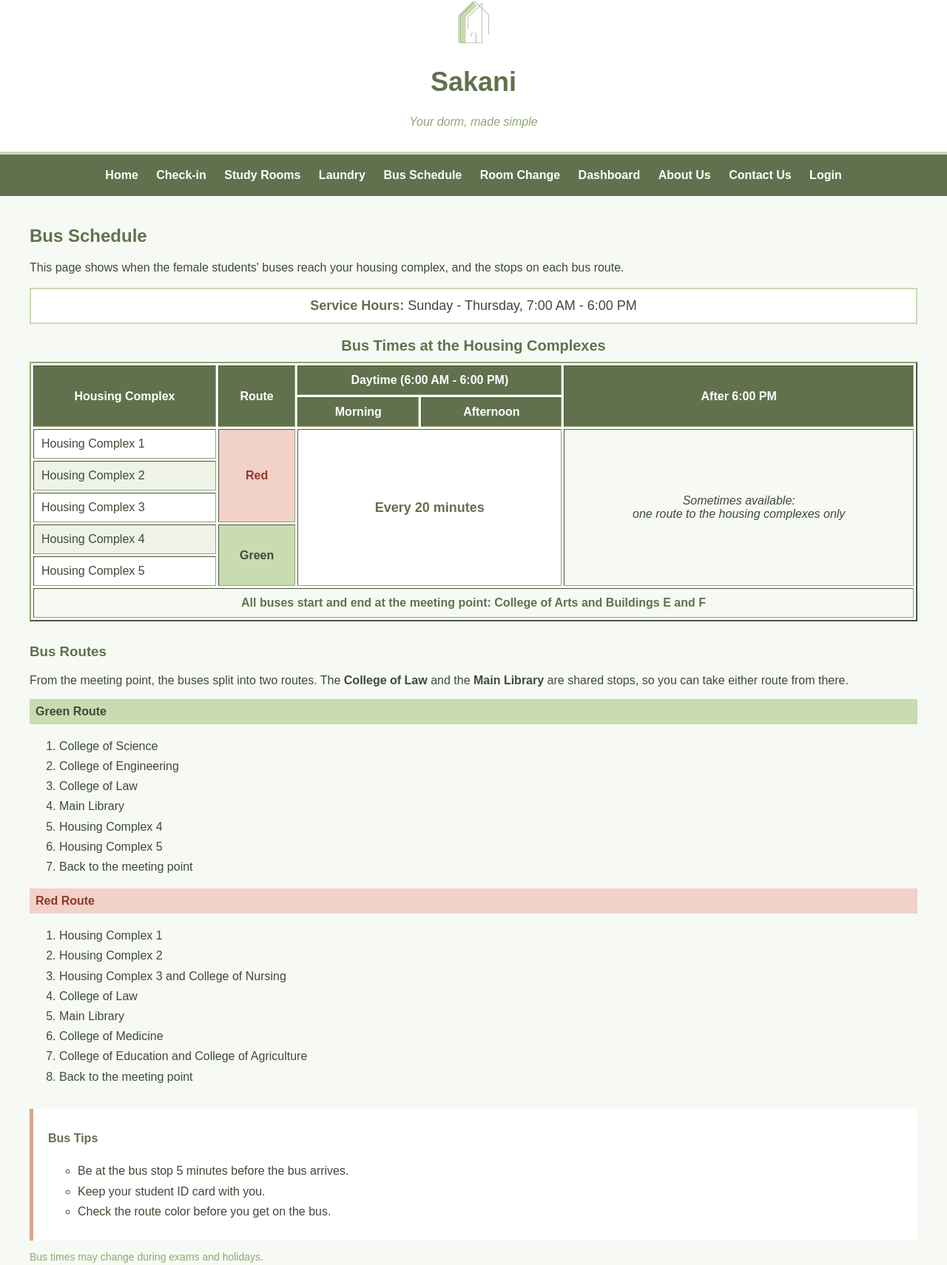
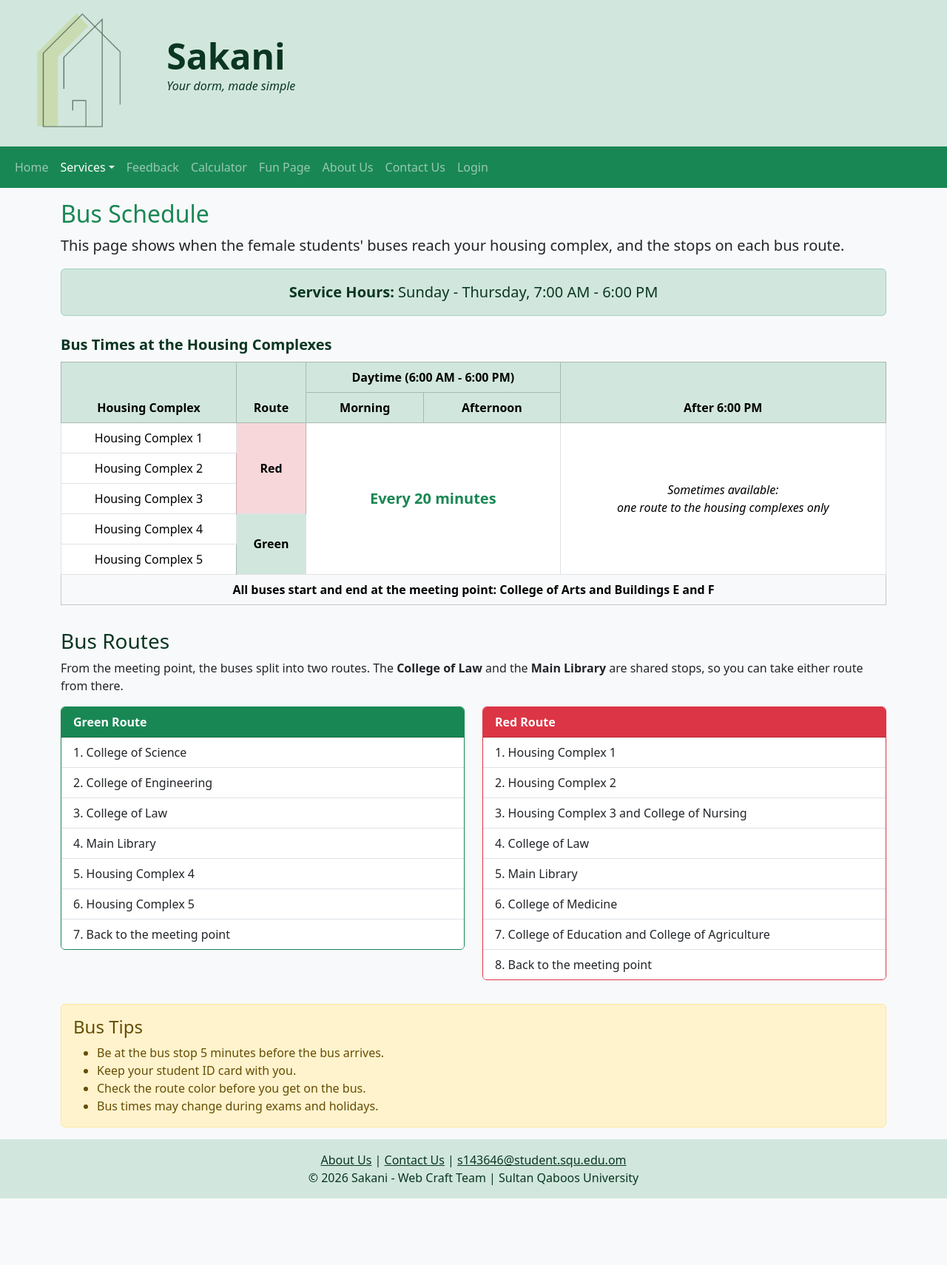
Before and after one commit to Sarah-SQU/sakani, a plain HTML site: page bus.html in a window 1280 px wide. Shown: the part 23-1733 px from the top of the page at 74% size. After the commit the page ends 1643 px from the top, so only its background shows below. Drawn offline with nearby package versions, Linux system fonts and the light colour scheme.

Commit message:
Convert Bus Schedule page

```diff
--- a/bus.html
+++ b/bus.html
@@ -1,165 +1,77 @@
 <!DOCTYPE html>
-<html>
+<html lang="en">
 <head>
   <meta charset="UTF-8">
-    <meta name="viewport" content="width=device-width, initial-scale=1.0">
+  <meta name="viewport" content="width=device-width, initial-scale=1">
   <title>Sakani - Bus Schedule</title>
-    <link rel="stylesheet" href="css/style.css">
+  <link href="https://cdn.jsdelivr.net/npm/bootstrap@5.3.8/dist/css/bootstrap.min.css" rel="stylesheet">
+  <script src="https://cdn.jsdelivr.net/npm/bootstrap@5.3.8/dist/js/bootstrap.bundle.min.js"></script>
+</head>
+<body class="bg-light">
 
-    <!-- Internal CSS: styles used only in this page -->
-    <style type="text/css">
-        /* ===== Service hours box ===== */
-        p.hours {
-            background-color: white;
-            border: 2px solid #C9DBB1;
-            padding: 12px;
-            text-align: center;
-            font-size: 18px;
-        }
 
-        span.hours-label {
-            color: #61714D;
-            font-weight: bold;
-        }
-
-        /* ===== Times table ===== */
-        table.bus {
-            width: 100%;
-            background-color: white;
-            border-color: #8FA870;
-        }
-
-        table.bus caption {
-            font-size: 20px;
-            font-weight: bold;
-            color: #61714D;
-            margin-bottom: 10px;
-        }
-
-        table.bus th {
-            background-color: #61714D;
-            color: white;
-        }
-
-        th.sub {
-            background-color: #8FA870;
-        }
-
-        td.alt {
-            background-color: #EEF3E6;
-        }
-
-        td.green {
-            background-color: #C9DBB1;
-            color: #3F4A37;
-            font-weight: bold;
-        }
-
-        td.red {
-            background-color: #F2D1C9;
-            color: #8B3A2B;
-            font-weight: bold;
-        }
-
-        td.freq {
-            font-size: 18px;
-            font-weight: bold;
-            color: #61714D;
-        }
-
-        td.evening {
-            background-color: #F7F9F4;
-            font-style: italic;
-        }
-
-        tr.note td {
-            background-color: #F7F9F4;
-            color: #61714D;
-            font-weight: bold;
-        }
-
-        /* ===== Routes ===== */
-        div.main h3 {
-            color: #61714D;
-            margin-top: 30px;
-        }
-
-        ol.route {
-            list-style-type: decimal;
-            line-height: 170%;
-        }
-
-        p.green-title {
-            background-color: #C9DBB1;
-            color: #3F4A37;
-            font-weight: bold;
-            padding: 8px;
-        }
-
-        p.red-title {
-            background-color: #F2D1C9;
-            color: #8B3A2B;
-            font-weight: bold;
-            padding: 8px;
-        }
-
-        /* ===== Tips box ===== */
-        div.tips {
-            background-color: white;
-            border-left: 5px solid #D4A88C;
-            padding: 10px 20px;
-            margin-top: 30px;
-        }
-
-        div.tips h4 {
-            color: #61714D;
-        }
-
-        ul.tips-list {
-            list-style-type: circle;
-            line-height: 170%;
-        }
-    </style>
-</head>
-<body>
-
-    <div class="header">
-        <!-- logo + site name -->
-        <img src="images/sakani_icon.PNG" alt="Sakani logo" id="logo">
-        <h1>Sakani</h1>
-        <p>Your dorm, made simple</p>
+  <div class="container-fluid bg-success-subtle">
+    <div class="row align-items-center">
+      <div class="col-4 col-sm-3 col-lg-2 mt-3 mb-3">
+        <img src="images/sakani_icon.PNG" alt="Sakani logo" class="img-fluid mx-auto d-block">
+      </div>
+      <div class="col-8 col-sm-9 col-lg-10 mt-3 mb-3">
+        <h1 class="display-5 fw-bold text-success-emphasis mb-0">Sakani</h1>
+        <p class="fst-italic text-success-emphasis mb-0">Your dorm, made simple</p>
+      </div>
+    </div>
   </div>
 
-    <div class="menu">
-        <!-- navigation links -->
-        <ul>
-            <li><a href="index.html">Home</a></li>
-            <li><a href="checkin.html">Check-in</a></li>
-            <li><a href="study-rooms.html">Study Rooms</a></li>
-            <li><a href="laundry.html">Laundry</a></li>
-            <li><a href="bus.html">Bus Schedule</a></li>
-            <li><a href="room-change.html">Room Change</a></li>
-            <li><a href="dashboard.html">Dashboard</a></li>
-            <li><a href="about.html">About Us</a></li>
-            <li><a href="contact.html">Contact Us</a></li>
-            <li><a href="login.html">Login</a></li>
+
+  <nav class="navbar navbar-expand-lg bg-success navbar-dark">
+    <div class="container-fluid">
+      <button class="navbar-toggler" type="button" data-bs-toggle="collapse" data-bs-target="#mainMenu">
+        <span class="navbar-toggler-icon"></span>
+      </button>
+      <div class="collapse navbar-collapse" id="mainMenu">
+        <ul class="navbar-nav">
+          <li class="nav-item"><a class="nav-link" href="index.html">Home</a></li>
+          <li class="nav-item dropdown">
+            <a class="nav-link dropdown-toggle active" href="#" data-bs-toggle="dropdown">Services</a>
+            <ul class="dropdown-menu">
+              <li><a class="dropdown-item" href="checkin.html">Nightly Check-in</a></li>
+              <li><a class="dropdown-item" href="study-rooms.html">Study Rooms</a></li>
+              <li><a class="dropdown-item" href="laundry.html">Laundry</a></li>
+              <li><a class="dropdown-item active" href="bus.html">Bus Schedule</a></li>
+              <li><a class="dropdown-item" href="room-change.html">Room Change</a></li>
+              <li><hr class="dropdown-divider"></li>
+              <li><a class="dropdown-item" href="dashboard.html">Supervisor Dashboard</a></li>
+            </ul>
+          </li>
+          <li class="nav-item"><a class="nav-link" href="questionnaire.html">Feedback</a></li>
+          <li class="nav-item"><a class="nav-link" href="calculate.html">Calculator</a></li>
+          <li class="nav-item"><a class="nav-link" href="funpage.html">Fun Page</a></li>
+          <li class="nav-item"><a class="nav-link" href="about.html">About Us</a></li>
+          <li class="nav-item"><a class="nav-link" href="contact.html">Contact Us</a></li>
+          <li class="nav-item"><a class="nav-link" href="login.html">Login</a></li>
         </ul>
       </div>
+    </div>
+  </nav>
 
-    <div class="main">
-        <!-- page content -->
-        <h2>Bus Schedule</h2>
-        <p>This page shows when the female students' buses reach your housing complex,
+  <!-- ===== Main content ===== -->
+  <div class="container mt-3 mb-3">
+
+    <h2 class="text-success">Bus Schedule</h2>
+    <p class="fs-5">This page shows when the female students' buses reach your housing complex,
       and the stops on each bus route.</p>
 
-        <p class="hours">
-            <span class="hours-label">Service Hours:</span> Sunday - Thursday, 7:00 AM - 6:00 PM
-        </p>
+    <!-- Service hours -->
+    <div class="alert alert-success text-center fs-5">
+      <span class="fw-bold">Service Hours:</span> Sunday - Thursday, 7:00 AM - 6:00 PM
+    </div>
 
     <!-- ===== Times table ===== -->
-        <table class="bus" border="2" cellspacing="3" cellpadding="10">
-            <caption>Bus Times at the Housing Complexes</caption>
+    <div class="table-responsive mt-3">
+      <table class="table table-bordered align-middle text-center bg-white caption-top">
+        <caption class="fs-5 fw-bold text-success-emphasis">Bus Times at the Housing Complexes</caption>
 
+        <thead class="table-success">
           <tr>
             <th rowspan="2">Housing Complex</th>
             <th rowspan="2">Route</th>
@@ -167,88 +79,102 @@
             <th rowspan="2">After 6:00 PM</th>
           </tr>
           <tr>
-                <th class="sub">Morning</th>
-                <th class="sub">Afternoon</th>
+            <th>Morning</th>
+            <th>Afternoon</th>
           </tr>
+        </thead>
 
+        <tbody>
           <tr>
             <td>Housing Complex 1</td>
-                <td class="red" rowspan="3" align="center">Red</td>
-                <td class="freq" rowspan="5" colspan="2" align="center">Every 20 minutes</td>
-                <td class="evening" rowspan="5" align="center">
+            <td class="table-danger fw-bold" rowspan="3">Red</td>
+            <td class="fs-5 fw-bold text-success" rowspan="5" colspan="2">Every 20 minutes</td>
+            <td class="fst-italic" rowspan="5">
               Sometimes available:<br>
               one route to the housing complexes only
             </td>
           </tr>
           <tr>
-                <td class="alt">Housing Complex 2</td>
+            <td>Housing Complex 2</td>
           </tr>
           <tr>
             <td>Housing Complex 3</td>
           </tr>
           <tr>
-                <td class="alt">Housing Complex 4</td>
-                <td class="green" rowspan="2" align="center">Green</td>
+            <td>Housing Complex 4</td>
+            <td class="table-success fw-bold" rowspan="2">Green</td>
           </tr>
           <tr>
             <td>Housing Complex 5</td>
           </tr>
+          <tr class="table-light fw-bold text-success-emphasis">
+            <td colspan="5">All buses start and end at the meeting point: College of Arts and Buildings E and F</td>
+          </tr>
+        </tbody>
+      </table>
+    </div>
 
-            <tr class="note">
-                <td colspan="5" align="center">
-                    All buses start and end at the meeting point: College of Arts and Buildings E and F
-                </td>
-            </tr>
-        </table>
-
-        <!-- ===== Routes explanation ===== -->
-        <h3>Bus Routes</h3>
+    <!-- ===== Routes ===== -->
+    <h3 class="text-success-emphasis mt-3">Bus Routes</h3>
     <p>From the meeting point, the buses split into two routes.
-           The <b>College of Law</b> and the <b>Main Library</b> are shared stops,
+      The <span class="fw-bold">College of Law</span> and the <span class="fw-bold">Main Library</span> are shared stops,
       so you can take either route from there.</p>
 
-        <p class="green-title">Green Route</p>
-        <ol class="route">
-            <li>College of Science</li>
-            <li>College of Engineering</li>
-            <li>College of Law</li>
-            <li>Main Library</li>
-            <li>Housing Complex 4</li>
-            <li>Housing Complex 5</li>
-            <li>Back to the meeting point</li>
+    <!-- The two routes -->
+    <div class="row">
+      <div class="col-md-6 mb-3">
+        <div class="card border-success">
+          <div class="card-header bg-success text-white fw-bold">Green Route</div>
+          <ol class="list-group list-group-flush list-group-numbered">
+            <li class="list-group-item">College of Science</li>
+            <li class="list-group-item">College of Engineering</li>
+            <li class="list-group-item">College of Law</li>
+            <li class="list-group-item">Main Library</li>
+            <li class="list-group-item">Housing Complex 4</li>
+            <li class="list-group-item">Housing Complex 5</li>
+            <li class="list-group-item">Back to the meeting point</li>
           </ol>
-
-        <p class="red-title">Red Route</p>
-        <ol class="route">
-            <li>Housing Complex 1</li>
-            <li>Housing Complex 2</li>
-            <li>Housing Complex 3 and College of Nursing</li>
-            <li>College of Law</li>
-            <li>Main Library</li>
-            <li>College of Medicine</li>
-            <li>College of Education and College of Agriculture</li>
-            <li>Back to the meeting point</li>
+        </div>
+      </div>
+      <div class="col-md-6 mb-3">
+        <div class="card border-danger">
+          <div class="card-header bg-danger text-white fw-bold">Red Route</div>
+          <ol class="list-group list-group-flush list-group-numbered">
+            <li class="list-group-item">Housing Complex 1</li>
+            <li class="list-group-item">Housing Complex 2</li>
+            <li class="list-group-item">Housing Complex 3 and College of Nursing</li>
+            <li class="list-group-item">College of Law</li>
+            <li class="list-group-item">Main Library</li>
+            <li class="list-group-item">College of Medicine</li>
+            <li class="list-group-item">College of Education and College of Agriculture</li>
+            <li class="list-group-item">Back to the meeting point</li>
           </ol>
+        </div>
+      </div>
+    </div>
 
     <!-- ===== Tips box ===== -->
-        <div class="tips">
-            <h4>Bus Tips</h4>
-            <ul class="tips-list">
+    <div class="alert alert-warning mt-3">
+      <h4 class="alert-heading">Bus Tips</h4>
+      <ul class="mb-0">
         <li>Be at the bus stop 5 minutes before the bus arrives.</li>
         <li>Keep your student ID card with you.</li>
         <li>Check the route color before you get on the bus.</li>
+        <li>Bus times may change during exams and holidays.</li>
       </ul>
     </div>
-
-        <!-- Inline CSS example -->
-        <p style="color: #8FA870; font-size: 14px;">Bus times may change during exams and holidays.</p>
   </div>
 
-    <div class="footer">
-        <!-- footer content -->
-        <p><a href="about.html">About Us</a> | <a href="contact.html">Contact Us</a></p>
-        <p>Email: <a href="mailto:s143646@student.squ.edu.om">s143646@student.squ.edu.om</a></p>
-        <p>(c) 2026 Sakani - Web Craft Team | Sultan Qaboos University</p>
+  <!-- ===== Footer ===== -->
+  <div class="container-fluid bg-success-subtle text-success-emphasis text-center">
+    <div class="row">
+      <div class="col mt-3 mb-3">
+        <a href="about.html" class="text-success-emphasis">About Us</a> |
+        <a href="contact.html" class="text-success-emphasis">Contact Us</a> |
+        <a href="mailto:s143646@student.squ.edu.om" class="text-success-emphasis">s143646@student.squ.edu.om</a>
+        <p class="mb-0">&copy; 2026 Sakani - Web Craft Team | Sultan Qaboos University</p>
+      </div>
+    </div>
   </div>
 
 </body>
```
Lines whose indentation alone changed are shown as unchanged.
